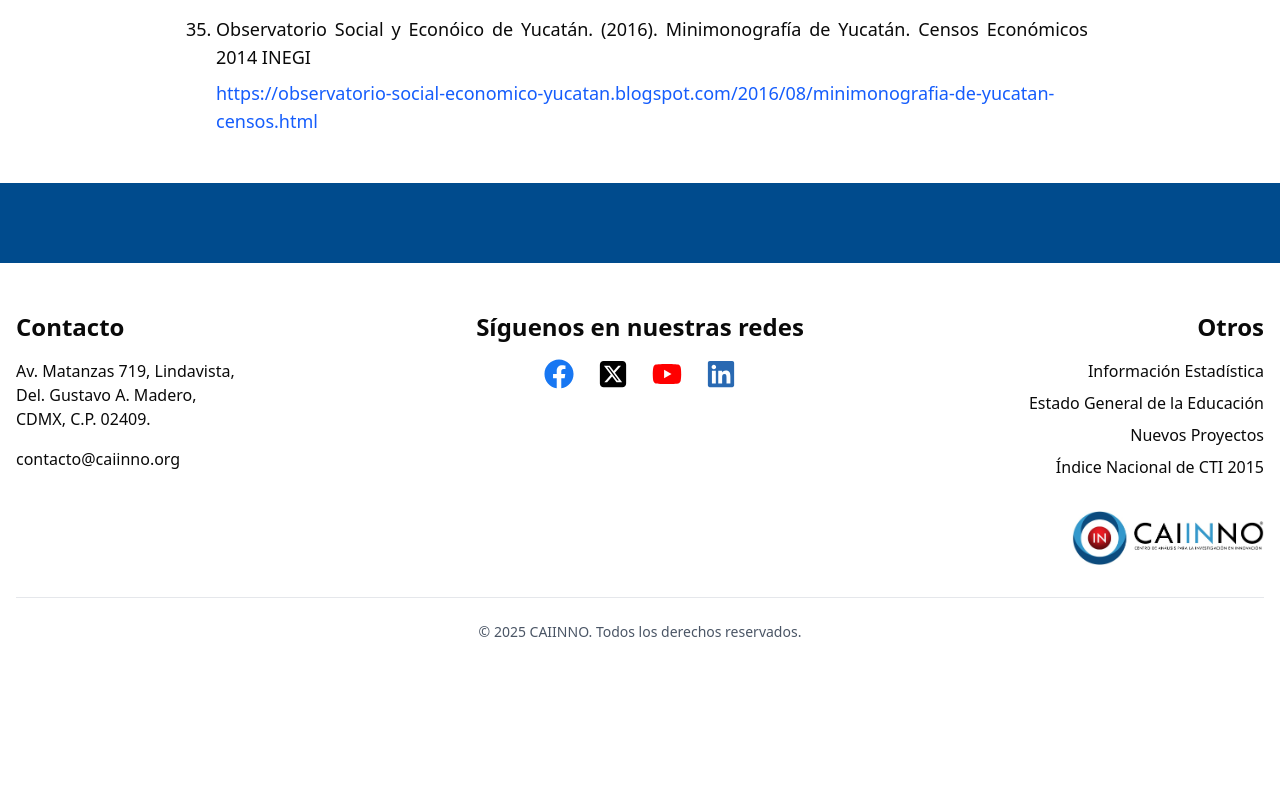
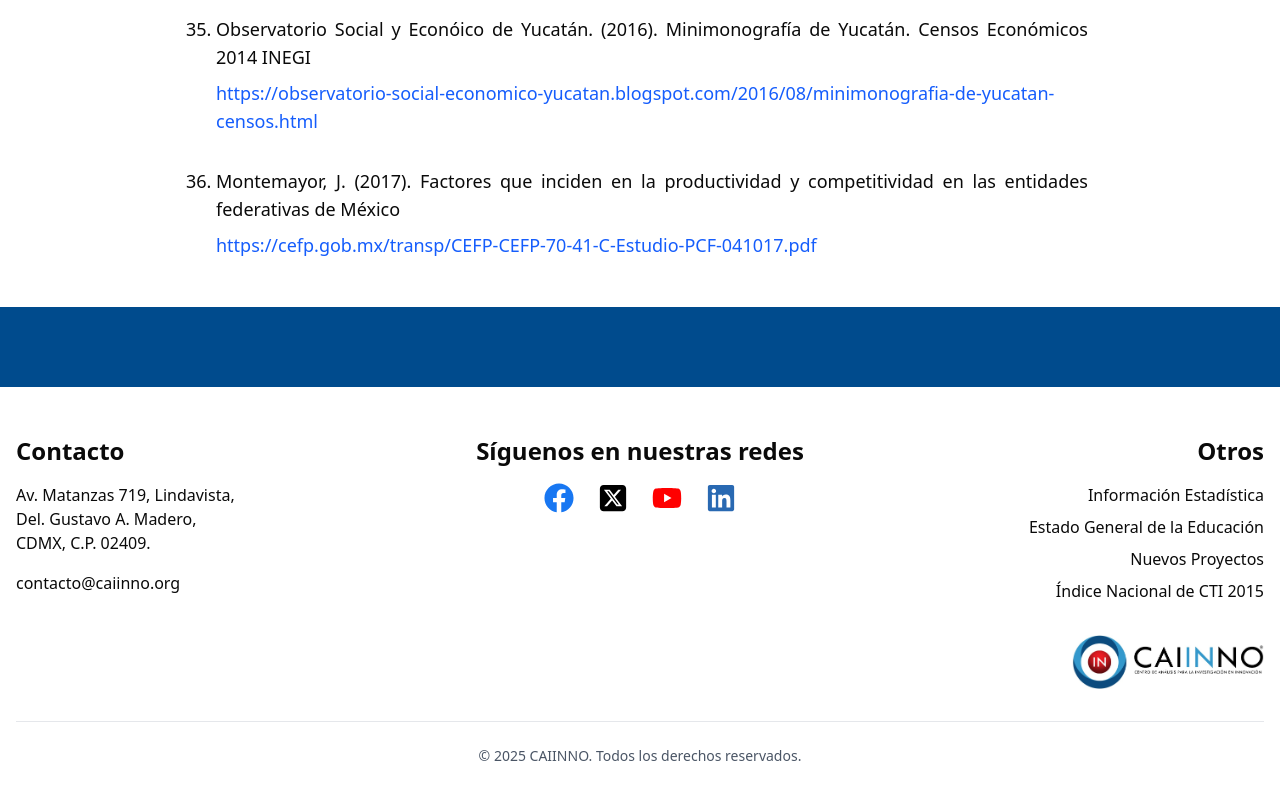
Before and after one commit to Blayt05/caiinno_becario, a Next.js app: page /impacto/informacion-de-referencia in a window 1280 px wide. Shown: the part 4478-5278 px from the top of the page. Before the commit the page ends 5168 px from the top, so only its background shows below. Built offline with nearby package versions, Linux system fonts and the light colour scheme.

Commit message:
actualizacion_9

```diff
--- a/src/data/informacionData.ts
+++ b/src/data/informacionData.ts
@@ -279,5 +279,13 @@ export const dataImpacto = [
     documento: 'Minimonografía de Yucatán. Censos Económicos 2014 INEGI',
     tipoUsuario: 'Privado/Académico',
     tipoDoc : 1
+  },
+  {
+    titulo: 'Montemayor, J. (2017). Factores que inciden en la productividad y competitividad en las entidades federativas de México',
+    link: 'https://cefp.gob.mx/transp/CEFP-CEFP-70-41-C-Estudio-PCF-041017.pdf',
+    año: 2017,
+    documento: 'Factores que inciden en la productividad y competitividad en las entidades federativas de México',
+    tipoUsuario: 'Privado/Académico',
+    tipoDoc : 1
   }
 ];
```
